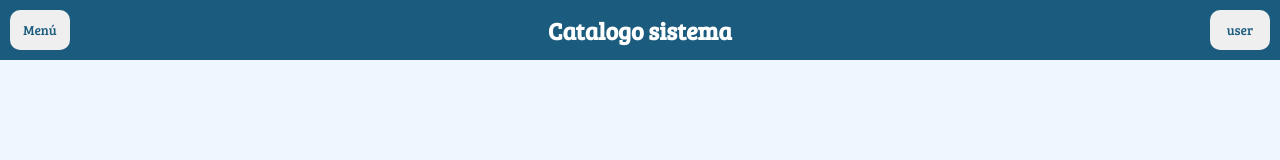
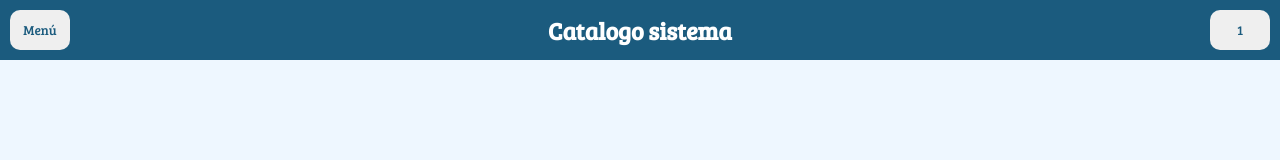
Before and after one commit to Tomy52/tp-prog-iv, an Angular app: page /main-menu in a window 1280 px wide. Shown: the top 160 px of the page. Built offline with nearby package versions, Linux system fonts and the light colour scheme; sample sign-in values are in the browser's storage.

Commit message:
(add) set active user name as user btn text in header

```diff
--- a/src/app/components/header-component/header-component.css
+++ b/src/app/components/header-component/header-component.css
@@ -40,6 +40,12 @@ button.nav-bar-button {
 button.nav-bar-button:hover {
   background-color: #c9ecff;
   scale: 110%;
+}
+
+.user-button {
+  overflow: hidden;
+  text-overflow: ellipsis;
+  white-space: nowrap;
 }
 
 .overlay{
--- a/src/app/components/header-component/header-component.html
+++ b/src/app/components/header-component/header-component.html
@@ -1,7 +1,7 @@
 <nav>
   <button class="nav-bar-button" title="Ver barra de navegación" (click)="openSidebar()">Menú</button>
   <h1 routerLink="main-menu" title="Regresar al menú principal">Catalogo sistema</h1>
-  <button class="nav-bar-button" title="Ver panel de usuario">user</button>
+  <button class="nav-bar-button user-button" title="Ver panel de usuario">{{username()}}</button>
 </nav>
 
 @if(isSidenavOpen()){
--- a/src/app/components/header-component/header-component.ts
+++ b/src/app/components/header-component/header-component.ts
@@ -3,7 +3,7 @@ import {
   Component,
   effect,
   ElementRef,
-  inject,
+  inject, OnInit,
   signal,
   ViewChild,
   viewChild
@@ -12,6 +12,7 @@ import {NavigationEnd, Router, RouterLink} from '@angular/router';
 import {SidebarComponent} from '../sidebar-component/sidebar-component';
 import {ClickOutside} from '../../directives/click-outside';
 import {filter} from 'rxjs';
+import {AuthService} from '../../services/auth-service';
 
 @Component({
   selector: 'app-header-component',
@@ -24,10 +25,12 @@ import {filter} from 'rxjs';
   styleUrl: './header-component.css',
   changeDetection: ChangeDetectionStrategy.OnPush
 })
-export class HeaderComponent {
+export class HeaderComponent implements OnInit {
 
   router = inject(Router);
   isSidenavOpen = signal<boolean>(false);
+  authService = inject(AuthService);
+  username = signal<string>("");
 
 
   routerEffect = effect( () => {
@@ -39,6 +42,14 @@ export class HeaderComponent {
       }
     });
   });
+
+  ngOnInit() {
+    this.getUsername();
+  }
+
+  getUsername() {
+    this.username.set(this.authService.getUsername());
+  }
 
 
   openSidebar(): void {
--- a/src/app/services/auth-service.ts
+++ b/src/app/services/auth-service.ts
@@ -78,4 +78,15 @@ export class AuthService {
     return role;
   }
 
+  getUsername(): string {
+    const tokenData = this._decodeToken();
+    let name = "";
+
+    if (tokenData) {
+      name = tokenData.sub;
+    }
+
+    return name;
+  }
+
 }
```
